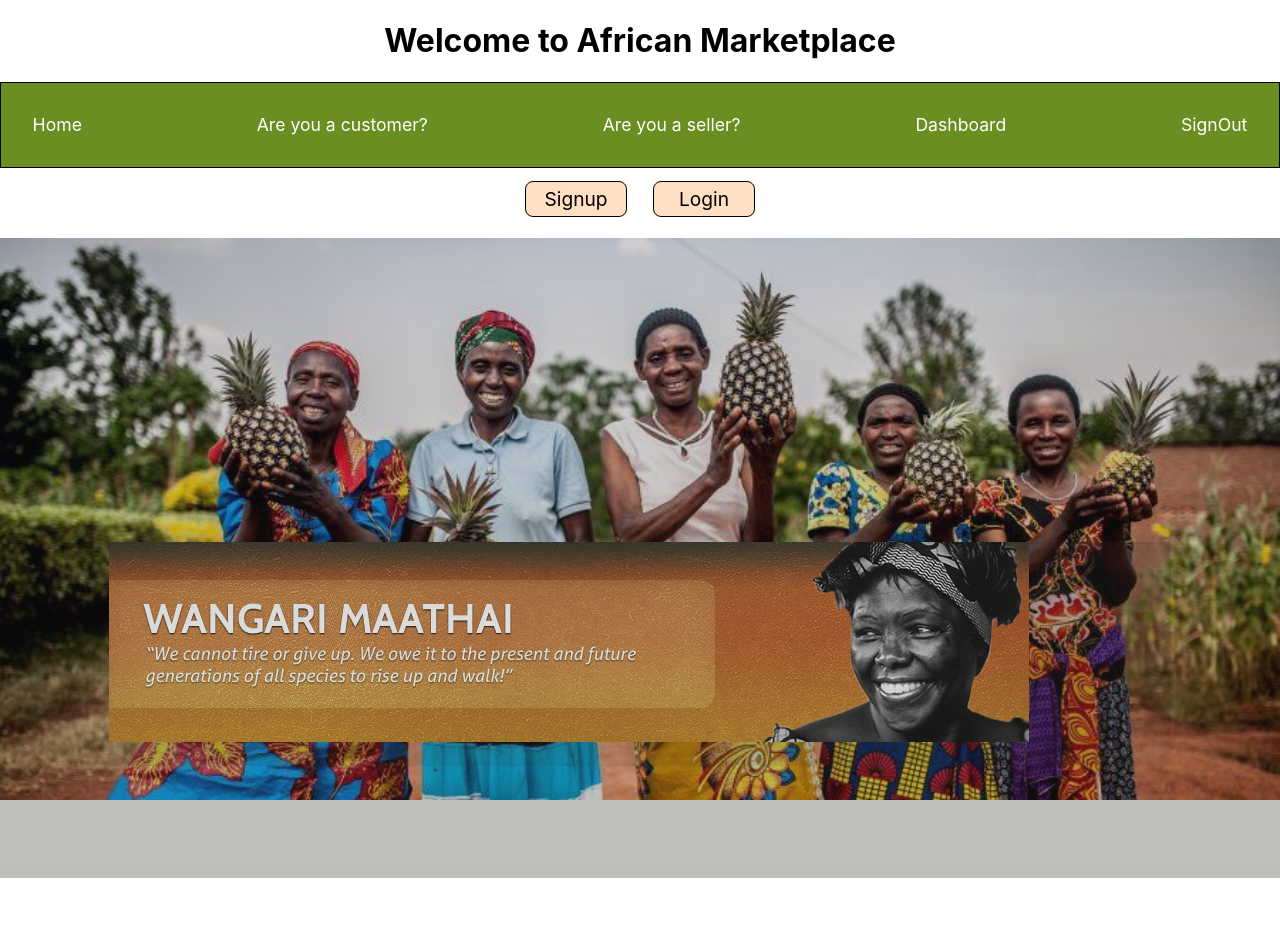
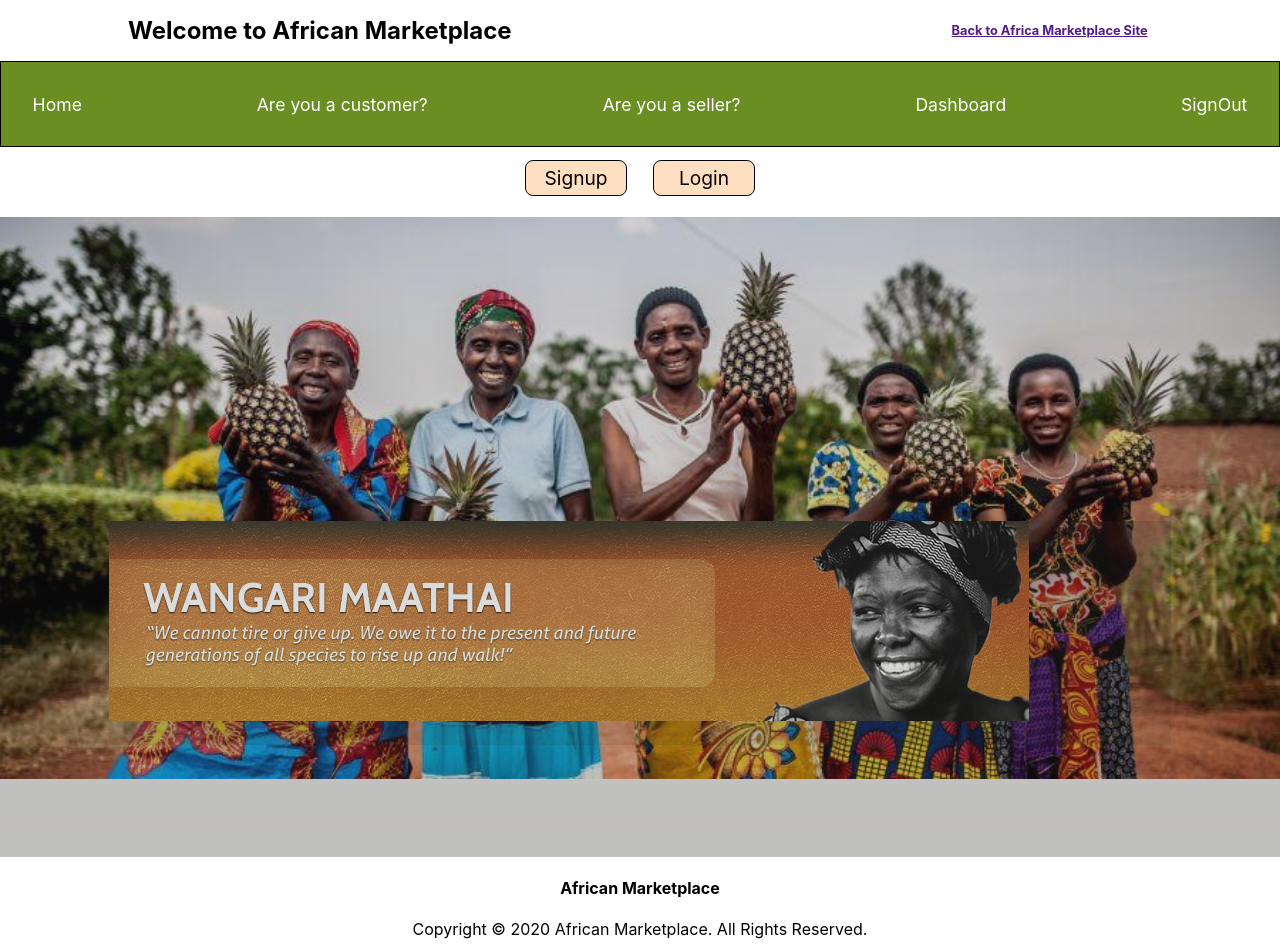
Before and after one commit to Build-Week-African-Marketplace-Web26/front-end, a React (Create React App) app in the folder african-marketplace/: page / in a window 1280 px wide. Shown: the top 952 px of the page. Before the commit the page ends 878 px from the top, so only its background shows below. Built offline with nearby package versions, Linux system fonts and the light colour scheme.

Commit message:
Added Footer component

```diff
--- a/african-marketplace/src/App.js
+++ b/african-marketplace/src/App.js
@@ -8,6 +8,26 @@ import {getItems} from './action';
 import {User} from './components/User';
 import {Seller} from './components/Seller';
 import './App.css';
+import styled from 'styled-components'; // ReactI (essien)
+import Footer from '../src/components/Footer'; // ReactI (essien)
+
+// Styled Components - ReactI - ESSIEN
+const TopBar = styled.div`
+  // background: lightskyblue;
+  display: flex;
+  justify-content: space-between;
+  align-items: center;
+  padding: 0 10%;
+`
+const ReturnToSite = styled.a`
+  font-weight: 700;
+  width: 20%;
+  font-size: 0.8rem;
+`
+
+const WelcomeHeading = styled.h1`
+  font-size: 1.5rem;
+`
 
 
 function App({itemsList}) {
@@ -21,7 +41,10 @@ function App({itemsList}) {
   return (
     <Router>
       <div className="App">
-        <h1>Welcome to African Marketplace</h1>
+        <TopBar>
+        <WelcomeHeading>Welcome to African Marketplace</WelcomeHeading>
+        <ReturnToSite href="">Back to Africa Marketplace Site</ReturnToSite>
+        </TopBar>
         <nav className ="nav">
         <div className = "linkDiv">
             <Link className = "appLink"to = '/home'>Home</Link>
@@ -48,6 +71,7 @@ function App({itemsList}) {
           <Route path = '/protected' component = {Dashboard}/>
         </Switch>
         <Home/>
+        <Footer />
       </div>
     </Router>
   );
--- /dev/null
+++ b/african-marketplace/src/components/Footer.js
@@ -0,0 +1,13 @@
+// (ESSIEN)
+import React from 'react'
+
+const Footer = () => {
+    return (
+        <div>
+            <h4>African Marketplace</h4>
+            <p>Copyright &copy; {new Date().getFullYear()} African Marketplace. All Rights Reserved.</p>
+        </div>
+    );
+}
+
+export default Footer;
--- a/african-marketplace/src/components/ValidatedLoginForm.js
+++ b/african-marketplace/src/components/ValidatedLoginForm.js
@@ -41,7 +41,7 @@ const FormikLoginForm = withFormik({
       .email("Email not valid")
       .required("Email is required"),
     password: Yup.string()
-      .min(16, "Password must be 16 characters or longer")
+      .min(8, "Password must be 16 characters or longer")
       .required("Password is required")
   }),
   handleSubmit(values, { resetForm, setErrors, setSubmitting }) {
@@ -56,7 +56,7 @@ const FormikLoginForm = withFormik({
           setSubmitting(false);
         })
         .catch(err => {
-          console.log(err); // There was an error creating the data and logs to console
+          console.log(err); // There was an error creating the d ata and logs to console
           setSubmitting(false);
         });
     }
--- a/african-marketplace/src/components/ValidatedSignUpForm.js
+++ b/african-marketplace/src/components/ValidatedSignUpForm.js
@@ -48,7 +48,7 @@ const FormikLoginForm = withFormik({
       .email("Email not valid")
       .required("Email is required"),
     password: Yup.string()
-      .min(16, "Password must be 16 characters or longer")
+      .min(8, "Password must be 16 characters or longer")
       .required("Password is required")
   }),
   handleSubmit(values, { resetForm, setErrors, setSubmitting }) {
```
